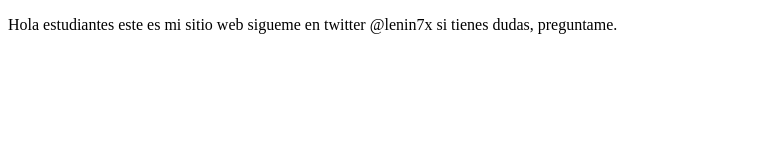
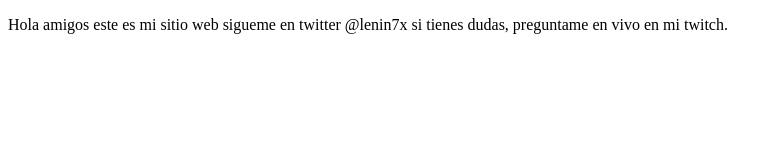
Before and after one commit to leninmontiel/proyectoDemoCursoPrework, a plain HTML site: page index.html in a window 1280 px wide. Shown: the whole page, without its empty margins (0-777 px from the left). Drawn offline with Linux system fonts and the light colour scheme.

Commit message:
cambios agregamos sitio de twitch

```diff
--- a/index.html
+++ b/index.html
@@ -8,8 +8,8 @@
 </head>
 <body>
     <p>
-        Hola estudiantes este es mi sitio web
-        sigueme en twitter @lenin7x si tienes dudas, preguntame.
+        Hola amigos este es mi sitio web
+        sigueme en twitter @lenin7x si tienes dudas, preguntame en vivo en mi twitch.
     </p>
 </body>
 </html>
```
